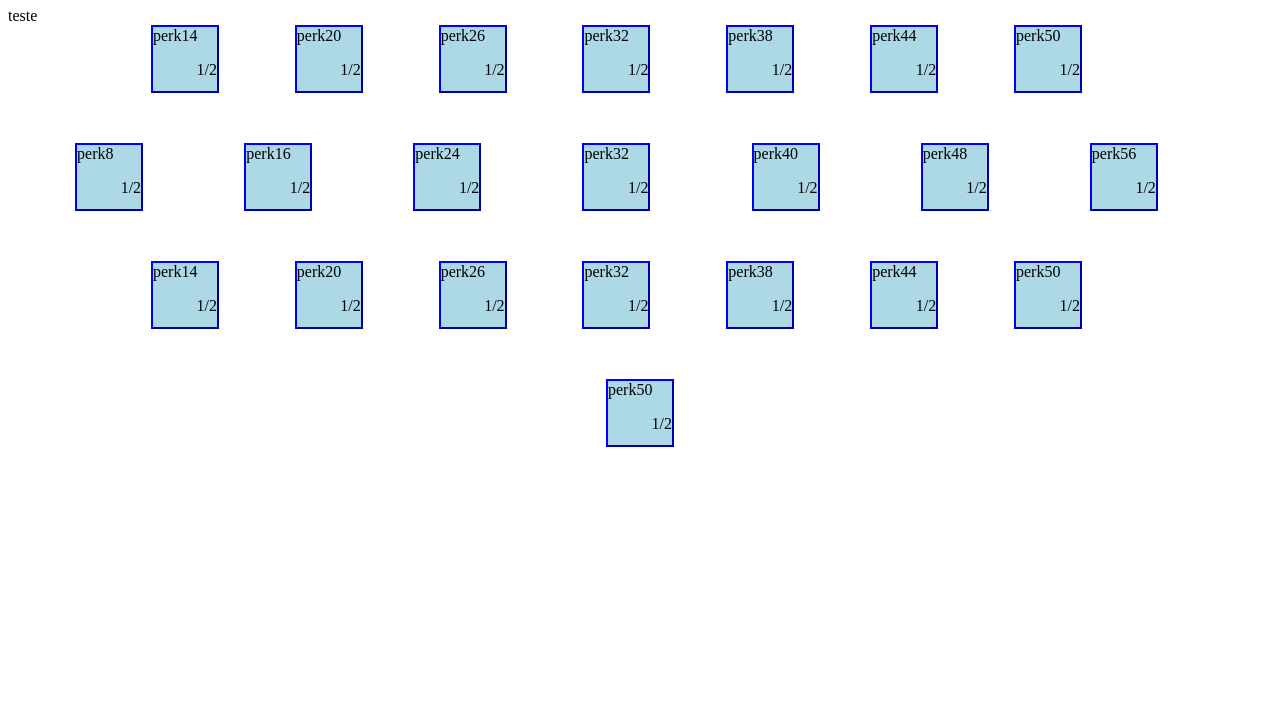
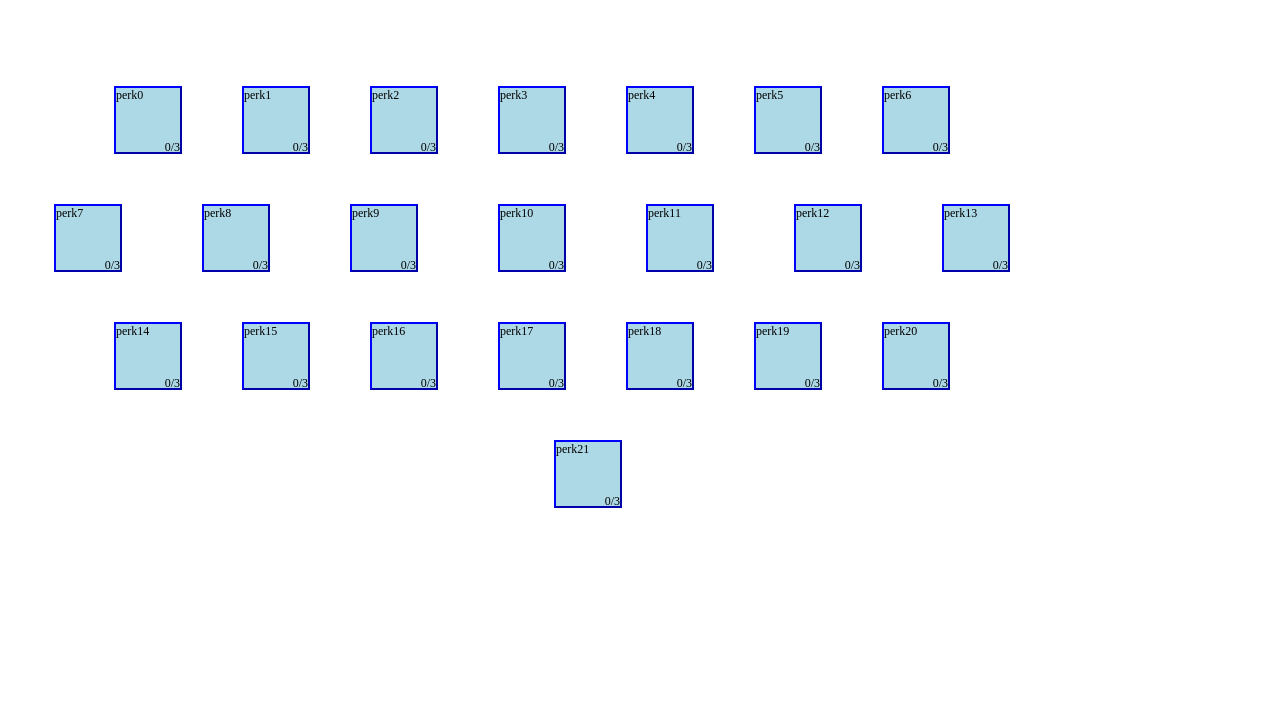
Before and after one commit to Populim/cybertree, a plain HTML site: page index.html in a window 1280 px wide. Shown: the part 73-800 px from the top of the page. Drawn offline with Linux system fonts and the light colour scheme.

Commit message:
agoravai

```diff
--- a/index.html
+++ b/index.html
@@ -1,16 +1,21 @@
 <!DOCTYPE html>
 <html>
 <head>
-	<meta name="viewport" content="width=device-width, initial-scale=1">
+	<meta name="viewport" content="width=1000">
 	<title>teste</title>
 	<link rel="stylesheet" href="page.css">
 	<script type="text/javascript" src="script.js"></script>
 </head>
-<body>
+<body style="font-size: 12px">
 	<h1>
-		aaaaaa;
+		Cyberpunk 2077 perk calculator
 	</h1>
-	teste
+	<div class="break">
+
+	</div>
+	<div class="break">
+
+	</div>
 	<div class = "mainWindow" id = "mainWindow">
 		teste
 	</div>
--- a/page.css
+++ b/page.css
@@ -10,17 +10,20 @@
   position:relative;
   transform: translateX(-50%);
   /*font-size: 100%;*/
+  padding: 0;
+  word-wrap: break-word
+  margin: 0;
 }
 
 .skill_level{
-	/*position:absolute;*/
+	position:absolute;
+	bottom:-15px;
+  right:0;
 	/*font-size: 100%;*/
-	display: flex;
+/*	display: flex;
 	justify-content: flex-end;
 	align-self: flex-end;
-	text-align: right;
-	/*bottom:0;*/
-    /*right:0;*/
+	text-align: right;*/
 /*	vertical-align: text-bottom;
 	height: 10px;
 
@@ -33,7 +36,7 @@
 }
 
 .mainWindow {
-	width: 100%;
-  	display: flex;
-  	flex-wrap: wrap;
+	width: 1000px;
+  display: flex;
+  flex-wrap: wrap;
 }
--- a/script.js
+++ b/script.js
@@ -1,28 +1,37 @@
 var perks = [
-	{name: "perk",effect: "effect",maxValue:1,actualValue:0},//0
-	{name: "perk",effect: "effect",maxValue:1,actualValue:0},
-	{name: "perk",effect: "effect",maxValue:1,actualValue:0},
-	{name: "perk",effect: "effect",maxValue:1,actualValue:0},
-	{name: "perk",effect: "effect",maxValue:1,actualValue:0},//4
-	{name: "perk",effect: "effect",maxValue:1,actualValue:0},
-	{name: "perk",effect: "effect",maxValue:1,actualValue:0},
-	{name: "perk",effect: "effect",maxValue:1,actualValue:0},
-	{name: "perk",effect: "effect",maxValue:1,actualValue:0},
-	{name: "perk",effect: "effect",maxValue:1,actualValue:0},//9
-	{name: "perk",effect: "effect",maxValue:1,actualValue:0},//10
-	{name: "perk",effect: "effect",maxValue:1,actualValue:0},
-	{name: "perk",effect: "effect",maxValue:1,actualValue:0},
-	{name: "perk",effect: "effect",maxValue:1,actualValue:0},
-	{name: "perk",effect: "effect",maxValue:1,actualValue:0},//14
-	{name: "perk",effect: "effect",maxValue:1,actualValue:0},
-	{name: "perk",effect: "effect",maxValue:1,actualValue:0},
-	{name: "perk",effect: "effect",maxValue:1,actualValue:0},
-	{name: "perk",effect: "effect",maxValue:1,actualValue:0},
-	{name: "perk",effect: "effect",maxValue:1,actualValue:0},//19
-	{name: "perk",effect: "effect",maxValue:1,actualValue:0},//20
-	{name: "perk",effect: "effect",maxValue:1,actualValue:0},//21
+	{name: "perk",effect: "effect0",mV:3,aV:0},//0
+	{name: "perk",effect: "effect1",mV:3,aV:0},
+	{name: "perk",effect: "effect2",mV:3,aV:0},
+	{name: "perk",effect: "effect3",mV:3,aV:0},
+	{name: "perk",effect: "effect4",mV:3,aV:0},//4
+	{name: "perk",effect: "effect5",mV:3,aV:0},
+	{name: "perk",effect: "effect6",mV:3,aV:0},
+	{name: "perk",effect: "effect7",mV:3,aV:0},
+	{name: "perk",effect: "effect8",mV:3,aV:0},
+	{name: "perk",effect: "effect9",mV:3,aV:0},//9
+	{name: "perk",effect: "effect10",mV:3,aV:0},//10
+	{name: "perk",effect: "effect",mV:3,aV:0},
+	{name: "perk",effect: "effect",mV:3,aV:0},
+	{name: "perk",effect: "effect",mV:3,aV:0},
+	{name: "perk",effect: "effect",mV:3,aV:0},//14
+	{name: "perk",effect: "effect",mV:3,aV:0},
+	{name: "perk",effect: "effect",mV:3,aV:0},
+	{name: "perk",effect: "effect",mV:3,aV:0},
+	{name: "perk",effect: "effect",mV:3,aV:0},
+	{name: "perk",effect: "effect",mV:3,aV:0},//19
+	{name: "perk",effect: "effect",mV:3,aV:0},//20
+	{name: "perk",effect: "effect",mV:3,aV:0},//21
 ]
 
+function tobase64(hsh){
+	var base64 = 'ABCDEFGHIJKLMNOPQRSTUVWXYZabcdefghijklmnopqrstuvwxyz0123456789-_'
+	//n = math.ceil(highestbit(hsh)/6.0)#get the number of characters needed
+	// b64 = ""
+	// for i in range(n):
+	// 	b64 += base64[(hsh&63)]#get the least 6 significant bits
+	// 	hsh = hsh >> 6 #shifts the number right in 6 bits
+	// return b64
+}
 
 var getParams = function (url) {
 	var params = {};
@@ -32,6 +41,31 @@ var getParams = function (url) {
 	return query;
 };
 count = 0;
+
+var bt;
+
+function setClickAction(){
+	//console.log("cheguei");
+	bt = document.querySelectorAll(".myDiv1");
+	for (var i = 0; i < perks.length; i++) {
+		console.log(bt[i].title);
+		bt[i].addEventListener('click',clicounacoisa);
+	}
+}
+
+function clicounacoisa(){
+	//console.log(this.id);
+	var value = parseInt(this.id);
+	console.log(value);
+	if(perks[value].aV<perks[value].mV){
+		perks[value].aV++;
+	}
+	else{
+		perks[value].aV = 0;
+	}
+	var status = document.getElementById("level"+String(value));
+	status.innerHTML = String(perks[value].aV) + '/'+ String(perks[value].mV);
+}
 
 function loadWindow(){
 	var x = document.getElementById("mainWindow");
@@ -45,18 +79,21 @@ function loadWindow(){
 			position = 8+8*(i%7);
 		}
 		else if((~~(i/7) == 3)){
-			position = 50;
+			position = 58;
 		}
 
     	x.innerHTML += '<div title="' + String(perks[i].effect) +
-    	'" class = "myDiv1" id = "' + String(perks[i].name) + String(i+1) +'"'+
+    	'" class = "myDiv1" id = "' + String(i) +'"'+
     	 'style = "left:' + String(position) + '%;"> ' + String(perks[i].name) +
-    	 String(position)  +
-    	 '<p class="skill_level"> 1/2 </p>' + ' </div>\n';
+    	 String(i)  +
+    	 '<p class="skill_level" id = "'+ 'level' + String(i) +'">' + String(perks[i].aV) + '/'+ String(perks[i].mV) + '</p>' + ' </div>\n';
     	if(((i+1)%7) == 0){
     		x.innerHTML += '<div class="break"></div>\n';
     	}
     }
+
+    setClickAction();
+
 }
 
 
```
